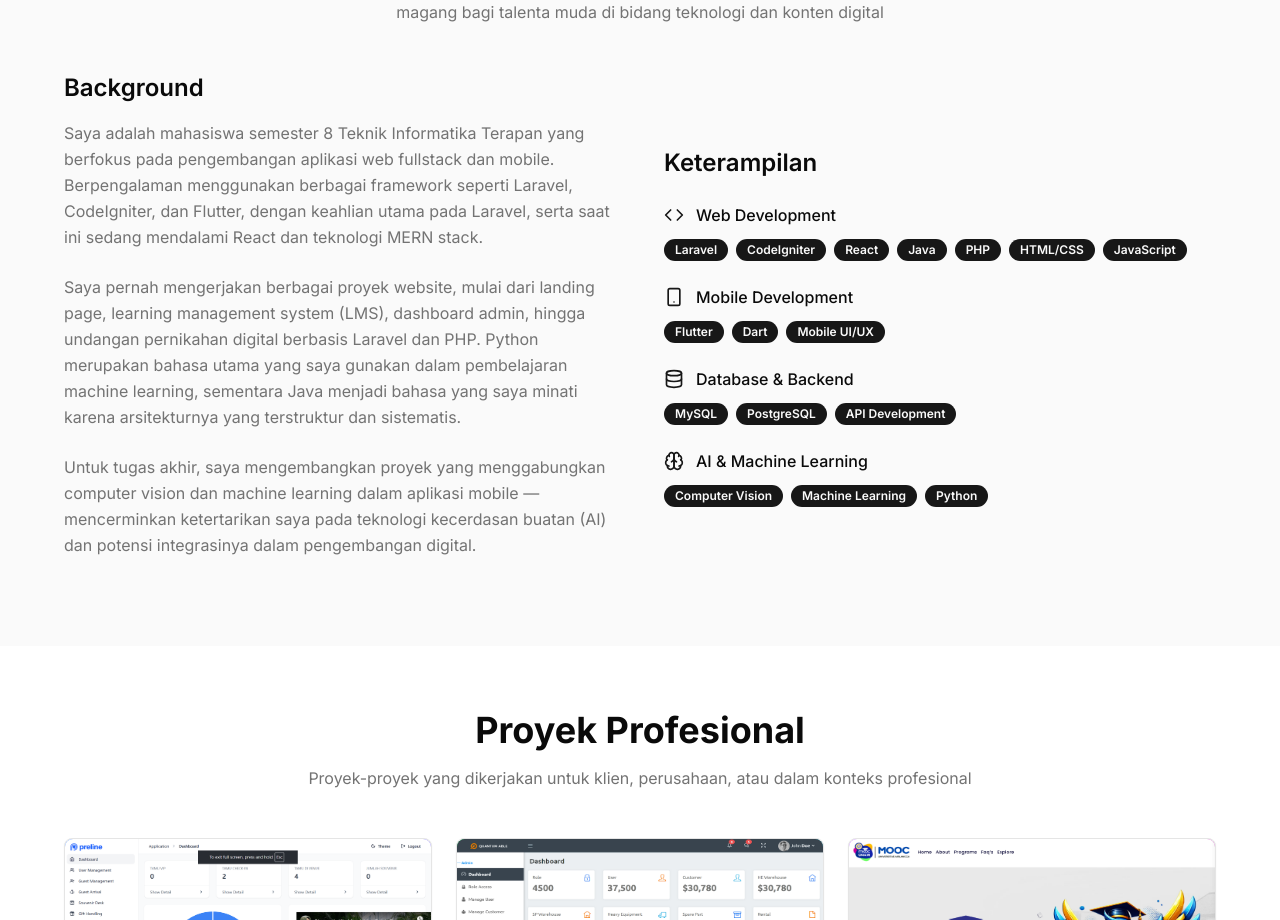
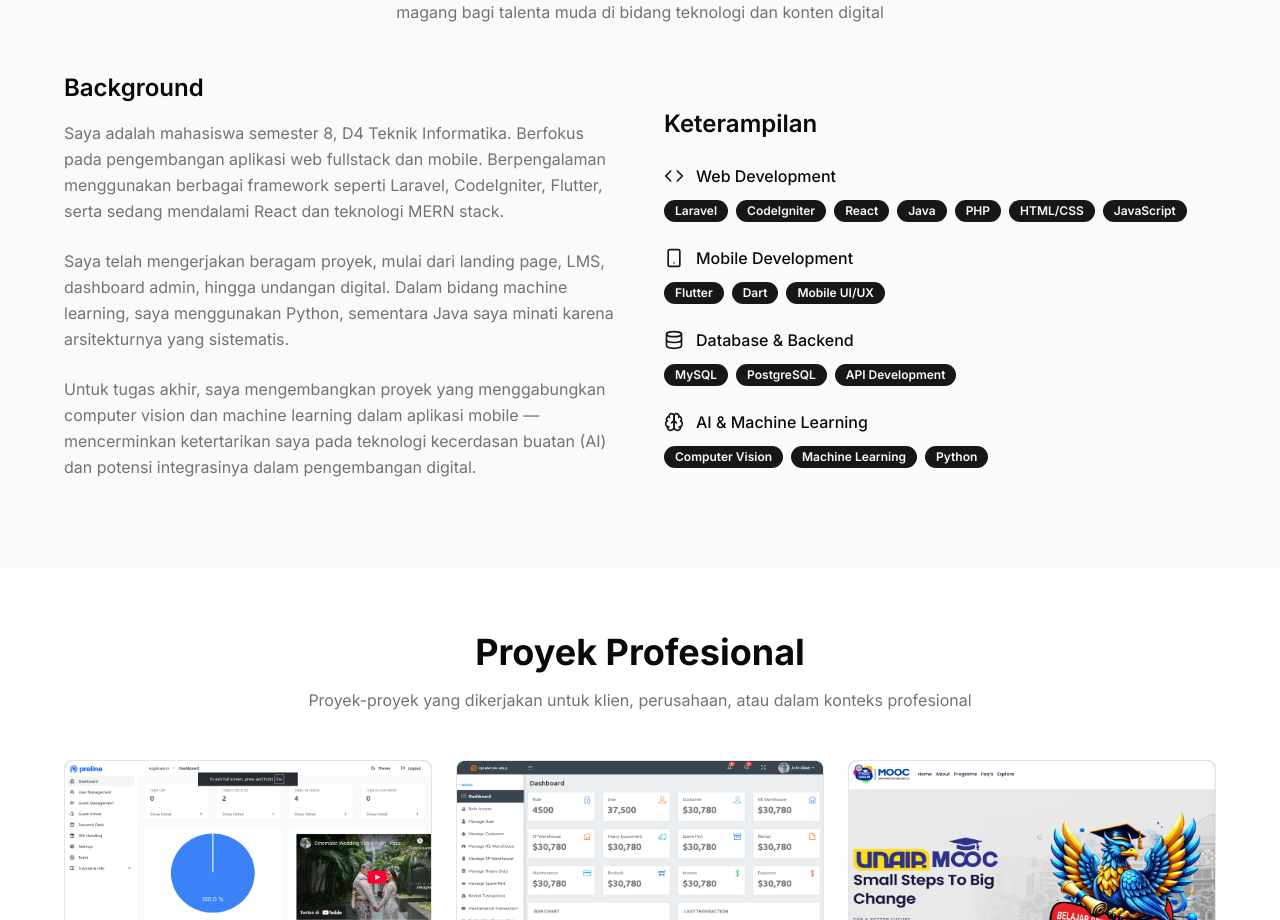
Before and after one commit to alanprayogo/portfolio-website, a Next.js app: page / in a window 1280 px wide. Shown: the part 860-1780 px from the top of the page. Built offline with nearby package versions, Linux system fonts and the light colour scheme.

Commit message:
update background about me

```diff
--- a/app/page.tsx
+++ b/app/page.tsx
@@ -203,20 +203,17 @@ export default function Portfolio() {
             <div>
               <h3 className="text-2xl font-semibold mb-4">Background</h3>
               <p className="text-muted-foreground mb-6 leading-relaxed">
-                Saya adalah mahasiswa semester 8 Teknik Informatika Terapan yang
-                berfokus pada pengembangan aplikasi web fullstack dan mobile.
+                Saya adalah mahasiswa semester 8, D4 Teknik Informatika.
+                Berfokus pada pengembangan aplikasi web fullstack dan mobile.
                 Berpengalaman menggunakan berbagai framework seperti Laravel,
-                CodeIgniter, dan Flutter, dengan keahlian utama pada Laravel,
-                serta saat ini sedang mendalami React dan teknologi MERN stack.
+                CodeIgniter, Flutter, serta sedang mendalami React dan teknologi
+                MERN stack.
               </p>
               <p className="text-muted-foreground mb-6 leading-relaxed">
-                Saya pernah mengerjakan berbagai proyek website, mulai dari
-                landing page, learning management system (LMS), dashboard admin,
-                hingga undangan pernikahan digital berbasis Laravel dan PHP.
-                Python merupakan bahasa utama yang saya gunakan dalam
-                pembelajaran machine learning, sementara Java menjadi bahasa
-                yang saya minati karena arsitekturnya yang terstruktur dan
-                sistematis.
+                Saya telah mengerjakan beragam proyek, mulai dari landing page,
+                LMS, dashboard admin, hingga undangan digital. Dalam bidang
+                machine learning, saya menggunakan Python, sementara Java saya
+                minati karena arsitekturnya yang sistematis.
               </p>
               <p className="text-muted-foreground mb-6 leading-relaxed">
                 Untuk tugas akhir, saya mengembangkan proyek yang menggabungkan
```
